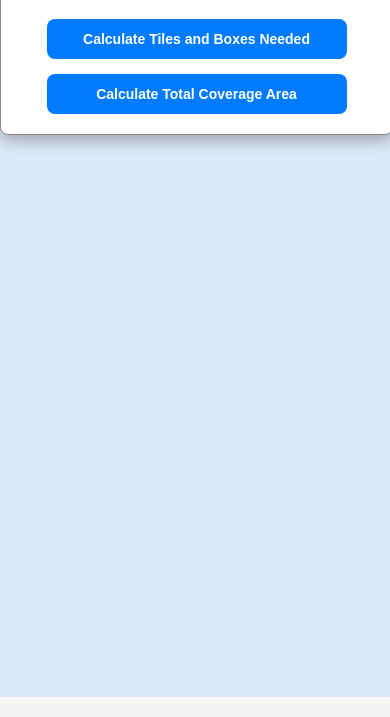
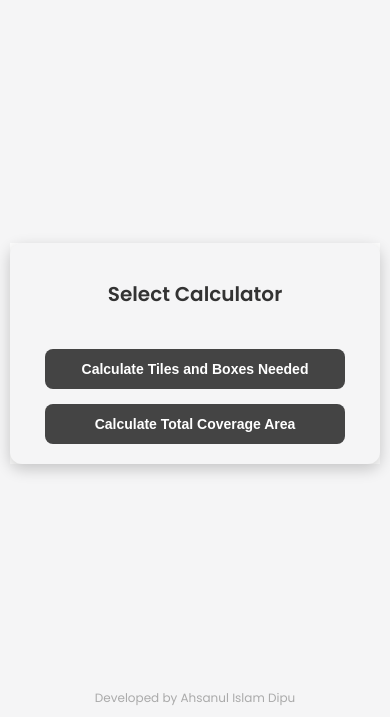
Before and after one commit to ahsanulislamkhan/tilescalculator, a plain HTML site: page index.html in a window 390 px wide. Shown: the part 147-864 px from the top of the page. Drawn offline with Linux system fonts and the light colour scheme.

Commit message:
Update index.html

```diff
--- a/index.html
+++ b/index.html
@@ -2,7 +2,7 @@
 <html lang="en">
 <head>
     <meta charset="UTF-8">
-    <meta name="viewport" content="width=device-width, initial-scale=1.0">
+    <meta name="viewport" content="width=device-width, initial-scale=1.0, user-scalable=no">
     <title>Tile Calculator</title>
     <link href="https://fonts.googleapis.com/css2?family=Poppins:wght@400;600&display=swap" rel="stylesheet">
     <style>
@@ -16,11 +16,13 @@
             display: flex;
             flex-direction: column;
             align-items: center;
+            justify-content: space-between; /* Space out header, content, and footer */
+            min-height: 100vh; /* Make sure the content stretches to the full height */
         }
 
         header {
             text-align: center;
-            margin-bottom: 30px;
+            margin-bottom: 20px;
             width: 100%;
         }
 
@@ -52,7 +54,7 @@
         }
 
         h2 {
-            color: #007BFF;
+            color: #383838;
             margin-bottom: 15px;
             font-weight: 600;
             font-size: 20px;
@@ -83,15 +85,15 @@
             padding: 12px;
             border: 1px solid #ccc;
             border-radius: 6px;
-            font-size: 14px;
+            font-size: 16px; /* Prevent zoom on input focus */
             transition: border-color 0.3s ease, box-shadow 0.3s ease;
             animation: fadeInUp 1.2s ease-out;
             box-sizing: border-box;
         }
 
         input:focus, select:focus {
-            border-color: #007BFF;
-            box-shadow: 0 0 8px rgba(0, 123, 255, 0.2);
+            border-color: #888;
+            box-shadow: 0 0 8px rgba(0, 0, 0, 0.2);
         }
 
         select {
@@ -109,7 +111,7 @@
         button {
             width: 100%;
             padding: 12px;
-            background-color: #007BFF;
+            background-color: #444;
             border: none;
             color: white;
             font-size: 16px;
@@ -122,7 +124,7 @@
         }
 
         button:hover {
-            background-color: #0056b3;
+            background-color: #333;
             transform: translateY(-2px);
         }
 
@@ -142,7 +144,7 @@
 
         footer {
             text-align: center;
-            margin-top: 30px;
+            margin-top: 20px;
             font-size: 14px;
             color: #aaa;
             animation: fadeInUp 2s ease-out;
@@ -177,22 +179,21 @@
             top: 0;
             width: 100%;
             height: 100%;
-            overflow: auto;
+            overflow: hidden;
             background-color: rgba(0, 0, 0, 0.5);
-            animation: fadeIn 0.5s ease-out;
+            justify-content: center;
+            align-items: center;
         }
 
         .modal-content {
             background-color: #fff;
-            margin: 15% auto;
             padding: 20px;
-            border: 1px solid #888;
-            width: 80%;
+            border-radius: 12px;
+            box-shadow: 0 5px 15px rgba(0, 0, 0, 0.3);
+            text-align: center;
+            width: 90%;
             max-width: 400px;
-            border-radius: 8px;
-            box-shadow: 0 5px 15px rgba(0, 0, 0, 0.3);
             animation: fadeInUp 0.8s ease-out;
-            text-align: center;
         }
 
         .close {
@@ -213,16 +214,23 @@
 
         /* Redesigned Choice Modal */
         #choiceModal {
-            display: block;
+            display: flex;
             align-items: center;
             justify-content: center;
-            background-color: rgba(0, 123, 255, 0.1);
+            background-color: rgba(255, 255, 255, 0.9);
+            position: relative; /* Relative to keep it within the flow */
+            width: 100%;
+            height: auto; /* Auto height to not cover entire screen */
+            margin-top: 20px; /* Add margin to give space below header */
         }
 
         #choiceModal .modal-content {
             max-width: 450px;
             padding: 30px;
             text-align: center;
+            box-shadow: 0 5px 15px rgba(0, 0, 0, 0.2);
+            border-radius: 12px;
+            background-color: #f5f5f6;
         }
 
         #choiceModal h2 {
@@ -233,7 +241,7 @@
         }
 
         #choiceModal button {
-            background-color: #007BFF;
+            background-color: #444;
             color: white;
             padding: 15px;
             border-radius: 8px;
@@ -250,7 +258,7 @@
         }
 
         #choiceModal button:hover {
-            background-color: #0056b3;
+            background-color: #333;
         }
 
         .back-button {
@@ -290,7 +298,7 @@
             }
 
             input, select {
-                font-size: 14px;
+                font-size: 16px;
                 padding: 10px;
             }
 
@@ -334,7 +342,7 @@
     </header>
 
     <!-- Choice Modal -->
-    <div id="choiceModal" class="modal">
+    <div id="choiceModal">
         <div class="modal-content">
             <h2>Select Calculator</h2>
             <button onclick="showCalculator('tiles')">Calculate Tiles and Boxes Needed</button>
@@ -522,7 +530,7 @@ function calculateTiles() {
     document.getElementById('modalResultContent').innerHTML = resultContent;
 
     const modal = document.getElementById('resultModal');
-    modal.style.display = 'block';
+    modal.style.display = 'flex';
 }
 
 function calculateTotalCoverage() {
@@ -541,7 +549,7 @@ function calculateTotalCoverage() {
     document.getElementById('modalResultContent').innerHTML = resultContent;
 
     const modal = document.getElementById('resultModal');
-    modal.style.display = 'block';
+    modal.style.display = 'flex';
 }
 
 function showCalculator(type) {
```
